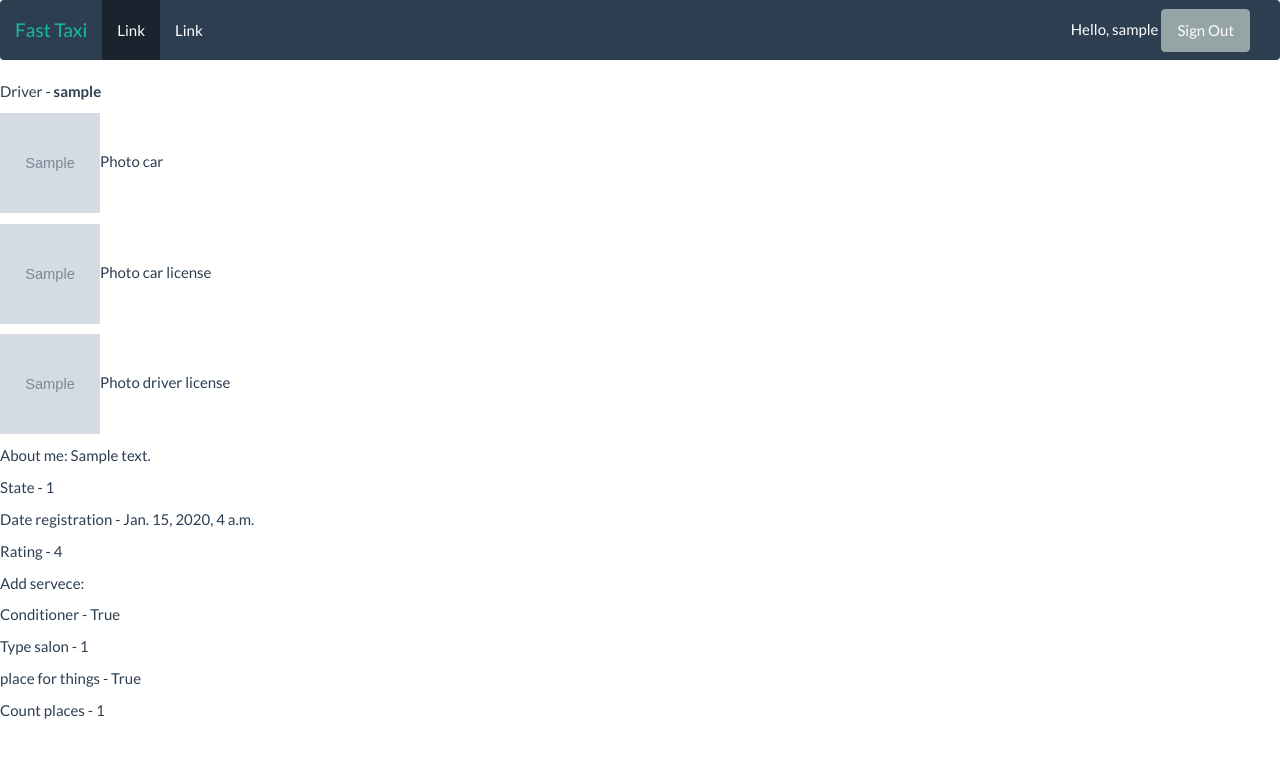
After one commit to andriyl1993/taxi, a Django app: a page that uses taxi_app/templates/user_profile.html in a window 1280 px wide. The commit adds this page. Shown: the top 758 px of the page. Run offline with Django 3.2, Linux system fonts and the light colour scheme; a user stored in the database is signed in; tables that the repository leaves empty hold one stand-in row (values such as "Sample post"); grey boxes marked "Sample" are stand-in pictures; some libraries are stand-ins or nearby versions.

Commit message:
add userprofile and full create order

```diff
--- a/taxi_app/admin.py
+++ b/taxi_app/admin.py
@@ -2,6 +2,7 @@ from django.contrib import admin
 from models import *
 
 admin.site.register(Order)
+admin.site.register(Document)
 admin.site.register(DriverUser)
 admin.site.register(ClientUser)
 admin.site.register(Location)
--- a/taxi_app/models.py
+++ b/taxi_app/models.py
@@ -8,6 +8,9 @@ import json
 
 class Document(models.Model):
 	docfile = models.ImageField(upload_to='documents/%Y/%m/%d')
+
+	def __str__(self):
+		return self.docfile
 
 
 class Location(models.Model):
--- a/taxi_app/templates/favourite_drivers.html
+++ b/taxi_app/templates/favourite_drivers.html
@@ -16,7 +16,9 @@
 	   </tr>
 		{% for d in fd %}
 			<tr>
-				<td>{{ d.user }}</td>
+				<td><a href="/driver_profile/{{ d.user }}">{{ d.user }}</a></td>
+				<td>{% if d.state == 0 %} online {% elif d.state == 1 %} has order {% else %} offline {% endif %}</td>
+				<td><a href="/order/{{ d.user.username }}">Create order</a></td>
 			</tr>
 		{% endfor %}
 	</table>
--- a/taxi_app/templates/order.html
+++ b/taxi_app/templates/order.html
@@ -34,6 +34,9 @@
 				<div>
 					<div>
 						<input type="text" name="count_places">count_places</div>
+
+					<input type="hidden" value="" id="driver_name" name="driver_name">
+
 					<div>
 						<input id="create_order" type="submit" value="Send"></div>
 				</form>
--- /dev/null
+++ b/taxi_app/templates/user_profile.html
@@ -0,0 +1,32 @@
+{% load staticfiles %}
+<!DOCTYPE html>
+<html>
+<head>
+	<title>Taxi</title>
+	<script type="text/javascript" src="http://code.jquery.com/jquery-2.1.0.min.js"></script>
+	<link rel="stylesheet" type="text/css" href="{% static 'css/bootstrap.css' %}"></head>
+<body>
+	{% csrf_token %}
+	<div>{% include 'topmenu.html' %}</div>
+	{% if useruser.rate_min %}
+		<p>Driver - <b>{{ useruser.user }}</b></p>
+		<p><img  width="100" height="100" src="/media/{{useruser.photo_car.docfile}}">Photo car</p>
+		<p><img  width="100" height="100" src="/media/{{useruser.photo_car_license.docfile}}">Photo car license</p>
+		<p><img  width="100" height="100" src="/media/{{useruser.photo_driver_license.docfile}}">Photo driver license</p>
+		<p>About me: {{useruser.about_me}}</p>
+		<p>State - {{ useruser.state }}</p>
+		<p>Date registration - {{ useruser.date_registration }}</p>
+		<p>Rating - {{ useruser.rating }}</p>
+		<p>Add servece:</p>
+		<p>Conditioner - {{ useruser.add_service.conditioner }}</p>
+		<p>Type salon - {{ useruser.add_service.type_salon }}</p>
+		<p>place for things - {{ useruser.add_service.place_from_things }}</p>
+		<p>Count places - {{ useruser.add_service.count_places }}</p>
+	{% else %}
+		<p>Driver - <b>{{ useruser.client_user }}</b></p>
+		<p><img  width="100" height="100" src="/media/{{useruser.photo.docfile}}">Photo car</p>
+		<p>Rating - {{ useruser.rating }}</p>
+		<p>Date registration - {{ useruser.date_registration }}</p>
+	{% endif %}
+</body>
+</html>
--- a/taxi_app/urls.py
+++ b/taxi_app/urls.py
@@ -25,6 +25,16 @@ urlpatterns = [
 	url(r'^mark_rating/', mark_rating),
 	url(r'^add_to_favourite/', add_to_favourite),
 	url(r'^favourite_drivers', favourite_drivers),
+	url(r'^driver_profile/', driver_profile),
+	url(r'^client_profile/', client_profile),
+
 
 	url(r'^get_result_from_driver/', get_result_from_driver),
 ]
+
+from django.conf.urls.static import static
+from django.contrib.staticfiles.urls import staticfiles_urlpatterns
+from django.conf import settings
+
+urlpatterns += static(settings.MEDIA_URL, document_root=settings.MEDIA_ROOT)
+urlpatterns += staticfiles_urlpatterns()
--- a/taxi_app/views.py
+++ b/taxi_app/views.py
@@ -16,6 +16,9 @@ import simplejson
 import yaml
 
 from django.views.generic import TemplateView
+
+
+driver_state = ['online','has order','offline']
 
 def index(request):
 	try:
@@ -221,6 +224,8 @@ def get_driver_to_order(request):
 
 	print "is_fast = " + str(order.is_fast)
 
+	driver_name = request.POST.get('driver_name')
+
 	ads = AddService()
 	if request.POST.get('conditioner') != None:
 		ads.conditioner = request.POST.get('conditioner')
@@ -241,7 +246,9 @@ def get_driver_to_order(request):
 
 	ads.save()
 	order.add_service = ads
-
+	if driver_name != "":
+		driver = DriverUser.objects.filter(user__username = driver_name)
+		order.driver = driver[0]
 	order.save()
 
 	alldu = DriverUser.objects.all()
@@ -261,7 +268,12 @@ def get_driver_to_order(request):
 	############################################
 
 	js_order = json.dumps(order.to_json())
-	json_drivers = query_to_json(drivers)
+	if driver_name == "":
+		json_drivers = query_to_json(drivers)
+	else:
+		drivers = []
+		drivers.append(order.driver)
+		json_drivers = query_to_json(drivers)
 
 	return render(request, "state_order.html", {'json_order': js_order, 'order': order, 'drivers': json_drivers})
 
@@ -532,6 +544,15 @@ def favourite_drivers(request):
 	try:
 		if request.user.is_authenticated():
 			fd = ClientUser.objects.get(client_user__username = request.user).favourite_drivers.all()
-			return render(request, "favourite_drivers.html", {'fd': fd})
+			return render(request, "favourite_drivers.html", {'fd': fd, 'states': driver_state})
 	except Exception, e:
 		print str(e)
+
+
+def driver_profile(request):
+	user = DriverUser.objects.get(user__username = request.path.split('/')[-1])
+	return render(request, "user_profile.html", {'useruser':user})
+
+def client_profile(request):
+	user = ClientUser.objects.get(client_user__username = request.path.split('/')[-1])
+	return render(request, "user_profile.html", {'useruser':user})
```
Also changed, not shown: taxi_app/static/js/order.js (+8 -0 lines).
